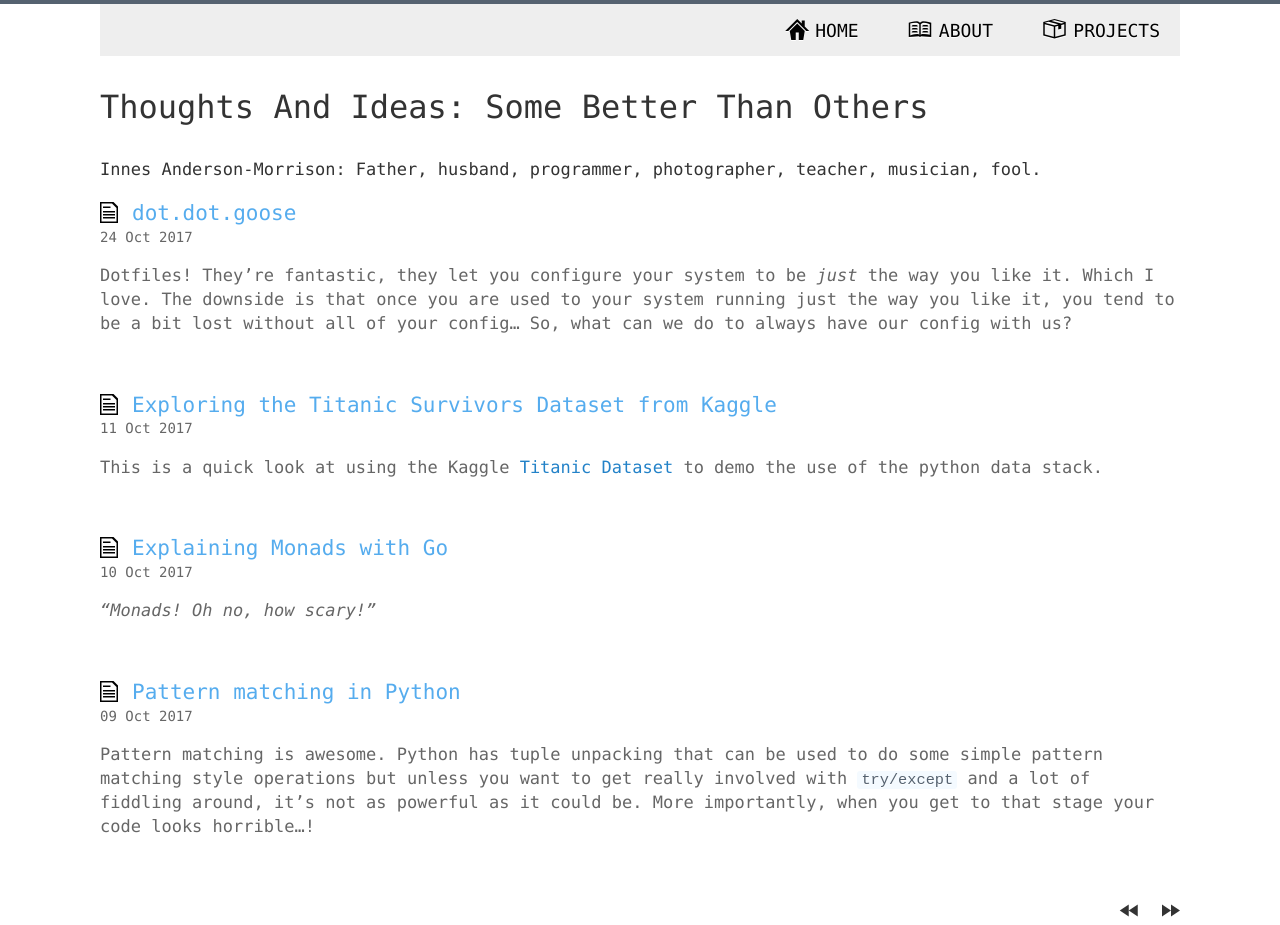
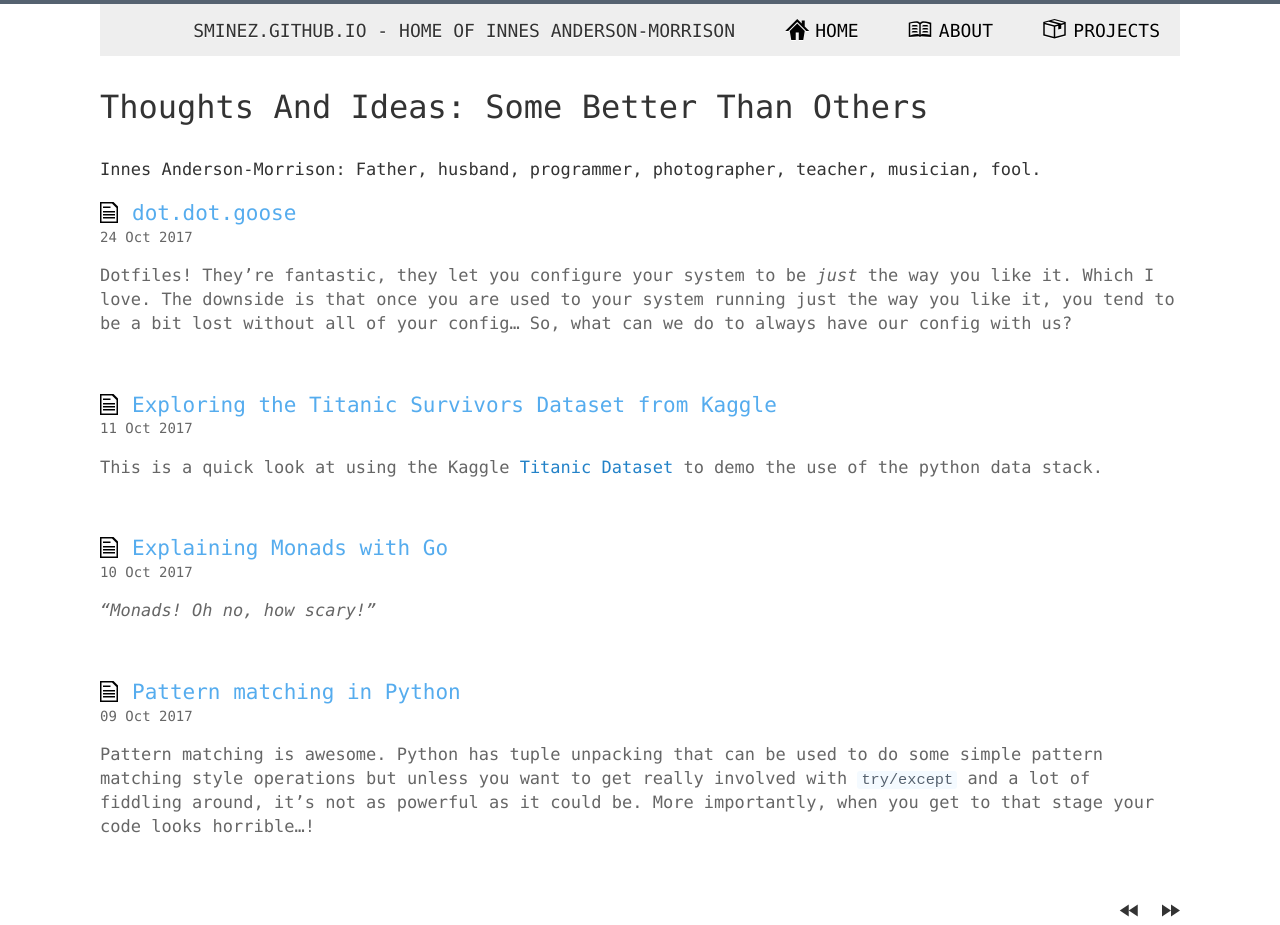
Before and after one commit to sminez/sminez.github.io, a Jekyll site: the page built from index.html, in a window 1280 px wide. Built offline with Jekyll 4.4.1, drawn with Linux system fonts in a browser that asks for light colours; the list of posts is cut into pages by our own code.

Commit message:
updating header

```diff
--- a/_includes/header.html
+++ b/_includes/header.html
@@ -1,6 +1,7 @@
 <div class="header-container">
   <header>
       <ul class="nav">
+        <li>sminez.github.io - home of Innes Anderson-Morrison</li>
         <li><a href={{ site.url }}><span class="mega-octicon octicon-home" style="margin-right: 6px;"></span>Home</a></li>
         <li><a href={{ site.url }}/about><span class="mega-octicon octicon-book" style="margin-right: 6px;"></span>About</a></li>
         <li><a href={{ site.url }}/projects><span class="mega-octicon octicon-package" style="margin-right: 6px;"></span>Projects</a></li>
```
